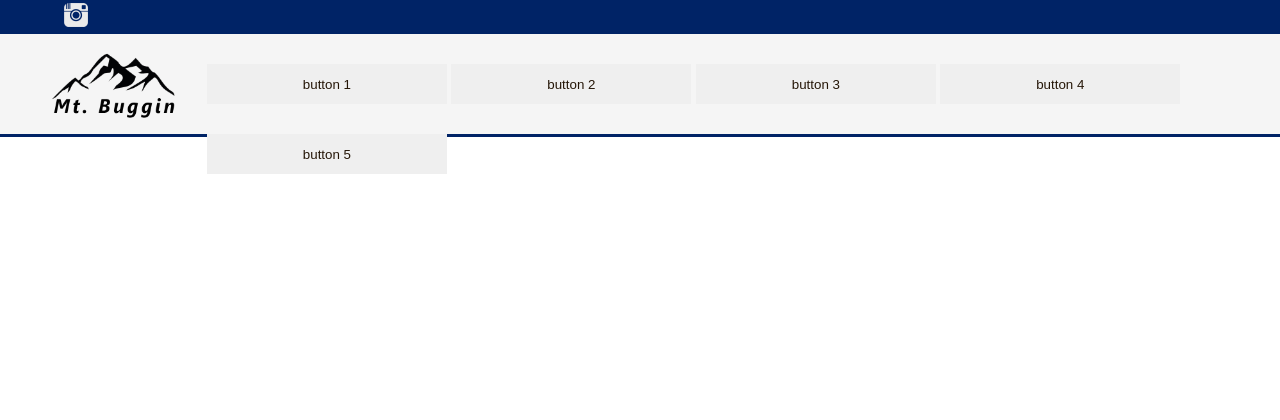
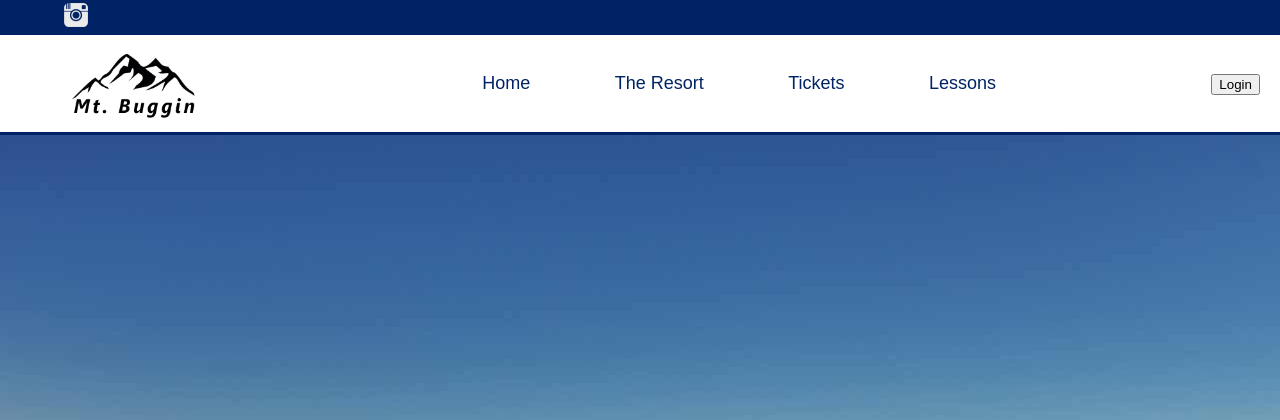
Before and after one commit to Alexturner2000/web-dev-group-assignment, a PHP site: page / in a window 1280 px wide; the page is wider, and only the part inside the window is pictured. Shown: the top 420 px of that part. Before the commit the page ends 174 px from the top of that part, so only its background shows below. Run offline with PHP 8.4, Linux system fonts and the light colour scheme.

Commit message:
Add files via upload

```diff
--- a/index.html
+++ b/index.html
@@ -21,16 +21,24 @@
 	</div>
 
 	<!-- Dynamic Fixed Nav Bar -->
-<header class="header" id="myHeader">
+	<header id="myHeader">
 		<div class="header_wrapper">
 			<a href="#"><img src="images/MtBuggin.png" alt="logo" class="logo"></a>
-			<a href="#"><button class="navButton"> button 1 </button></a>
-			<a href="#"><button class="navButton"> button 2 </button></a>
-			<a href="#"><button class="navButton"> button 3 </button></a>
-			<a href="#"><button class="navButton"> button 4 </button></a>
-			<a href="#"><button class="navButton"> button 5 </button></a>
+			<nav>
+				<ul class="Nav___links">
+					<li><a href="#"> Home </a></li>
+					<li><a href="#"> The Resort </a></li>
+					<li><a href="#"> Tickets </a></li>
+					<li><a href="#"> Lessons </a></li>
+				</ul>
+			</nav>
+			<a href="#"><button class="login___button"> Login </button></a>
 		</div>
 	</header>
+
+
+
+	<img src="images/homepage/Hill 1920x1080.jpg">
 	<br><br><br><br><br><br><br><br><br><br><br><br><br><br><br><br><br><br><br><br><br><br><br><br><br><br><br><br><br><br><br><br><br><br><br><br><br><br><br><br><br><br><br><br><br><br><br><br><br><br><br><br><br><br><br><br><br><br><br><br><br><br><br><br><br><br><br><br><br><br><br><br><br><br><br><br><br><br><br><br><br><br><br>
 	<script src="javascript/scripts.js"></script>
 </BODY>
--- a/style.css
+++ b/style.css
@@ -34,19 +34,36 @@ body {
 /* SECOND TOP HEADER FIXED */
 /* CONTAINS LOGO, NAVIATION BUTTONS, LOGIN*/
 
-.header {
-  position: relative;
-}
+.header {}
 
 .header_wrapper { /*wraps logo and NAV*/
-  background-color: #f5f5f5;
+  box-sizing: border-box;
+  display: flex;
+  justify-content: space-between;
+  align-items: center;
   height: 100px;
   border-style: solid;
   border-left: 0px;
   border-right: 0px;
   border-top: 0px;
   border-color: #002366;
+  padding: 20px;
+  background-color: white;
+
 }
+
+li, a, Nav___links{
+  text-decoration: none;
+  font-size: 18px;
+  color: #002366;
+
+}
+
+.Nav___links li{
+  display: inline-block;
+  padding: 0px 40px;
+}
+
 
 .logo {
   float: left;
@@ -55,14 +72,7 @@ body {
   width: auto;
 }
 
-.navButton {
-  height: 40px;
-  width: 15rem;
-  color: #251607;
-  border-width: 0px;
-  border-color: #251607;
-  margin-top: 30px;
-}
+
 
 .sticky {
   position: fixed;
@@ -75,3 +85,12 @@ body {
 }
 
 /*----------------- MAIN BODY--------------*/
+
+.Nav___links li a {
+  transition: all 0.2s ease 0s;
+}
+
+.Nav___links li a:hover {
+  color: lightgray;
+  font-size: 20px;
+}
```
Also changed, not shown: images/homepage/Hill 1920x1080.jpg (added). Lines whose indentation alone changed are shown as unchanged.
